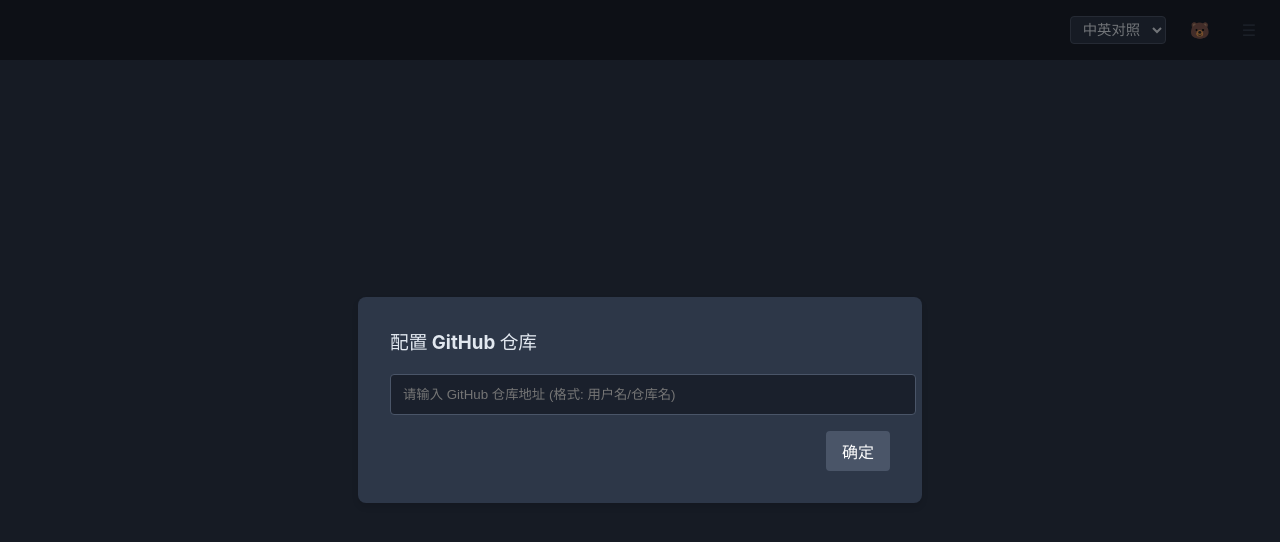
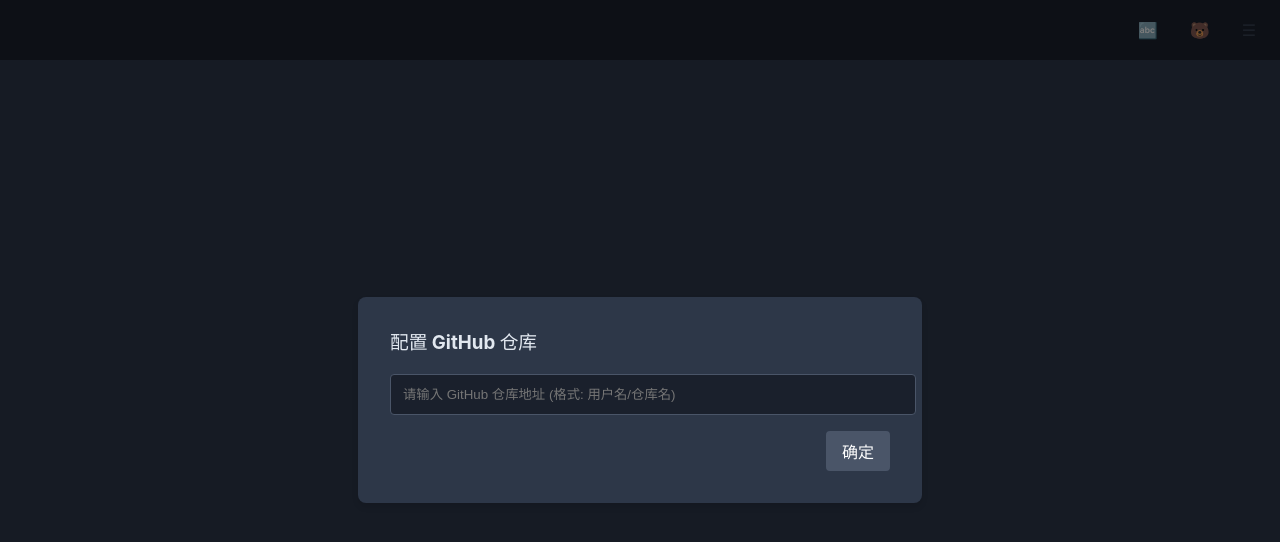
Before and after one commit to leonezhu/text2speech-h5, a React (Vite) app: page / in a window 1280 px wide. Shown: the top 542 px of the page. Built offline with nearby package versions, Linux system fonts and the light colour scheme.

Commit message:
feat(language-toggle): replace select with button for language switching
Improve language toggle UX by replacing dropdown with a cycling button that shows current state. Add fallback logic to get sentences from default language when none provided.

```diff
--- a/src/App.jsx
+++ b/src/App.jsx
@@ -195,8 +195,16 @@
 
   const handleDisplayLanguageChange = (lang, sentences = null) => {
     setDisplayLanguage(lang);
-    const targetSentences = sentences || [];
-    if (!targetSentences.length) return;
+    let targetSentences = sentences;
+
+    // 如果没有传入sentences，尝试从当前选中的文章中获取
+    if (!targetSentences && selectedArticle?.language_versions) {
+      const languages = Object.keys(selectedArticle.language_versions);
+      const defaultLang = languages.includes("en") ? "en" : languages[0];
+      targetSentences = selectedArticle.language_versions[defaultLang]?.sentences || [];
+    }
+
+    if (!targetSentences || !targetSentences.length) return;
 
     let temp = [];
     if (lang === "both") {
@@ -221,15 +229,29 @@
       )}
       <div className="top-toolbar">
         <div className="toolbar-right">
-          <select
-            value={displayLanguage}
-            onChange={(e) => handleDisplayLanguageChange(e.target.value,selectedArticle.language_versions['en'].sentences)}
-            className="language-selector"
+          <button
+            className="toolbar-button"
+            onClick={() => {
+              let newLang;
+              if (displayLanguage === "both") {
+                newLang = "zh";
+              } else if (displayLanguage === "zh") {
+                newLang = "en";
+              } else {
+                newLang = "both";
+              }
+              handleDisplayLanguageChange(newLang);
+            }}
+            title={
+              displayLanguage === "both"
+                ? "中英对照（点击切换到仅中文）"
+                : displayLanguage === "zh"
+                  ? "仅中文（点击切换到仅英文）"
+                  : "仅英文（点击切换到中英对照）"
+            }
           >
-            <option value="both">中英对照</option>
-            <option value="zh">仅中文</option>
-            <option value="en">仅英文</option>
-          </select>
+            {displayLanguage === "both" ? "🔤" : displayLanguage === "zh" ? "🇨🇳" : "🇺🇸"}
+          </button>
 
           <button
             className="toolbar-button"
```
